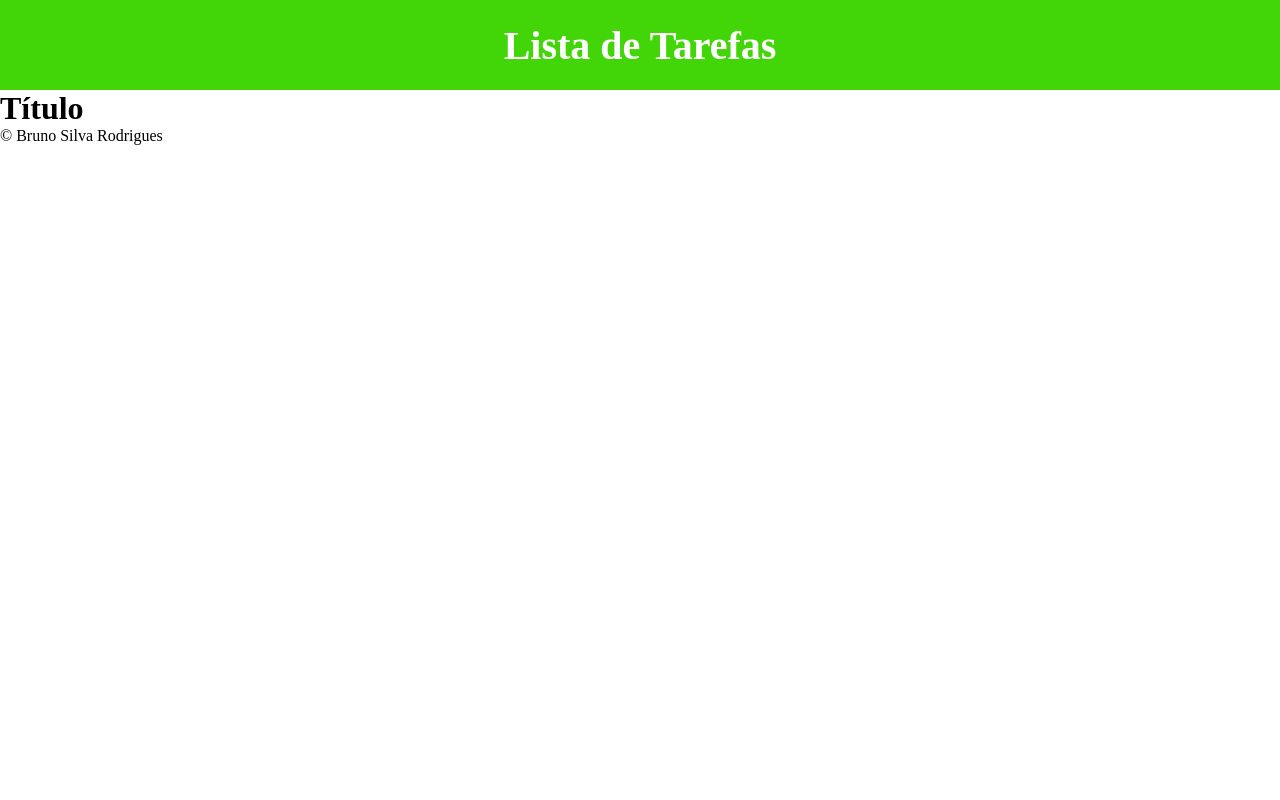
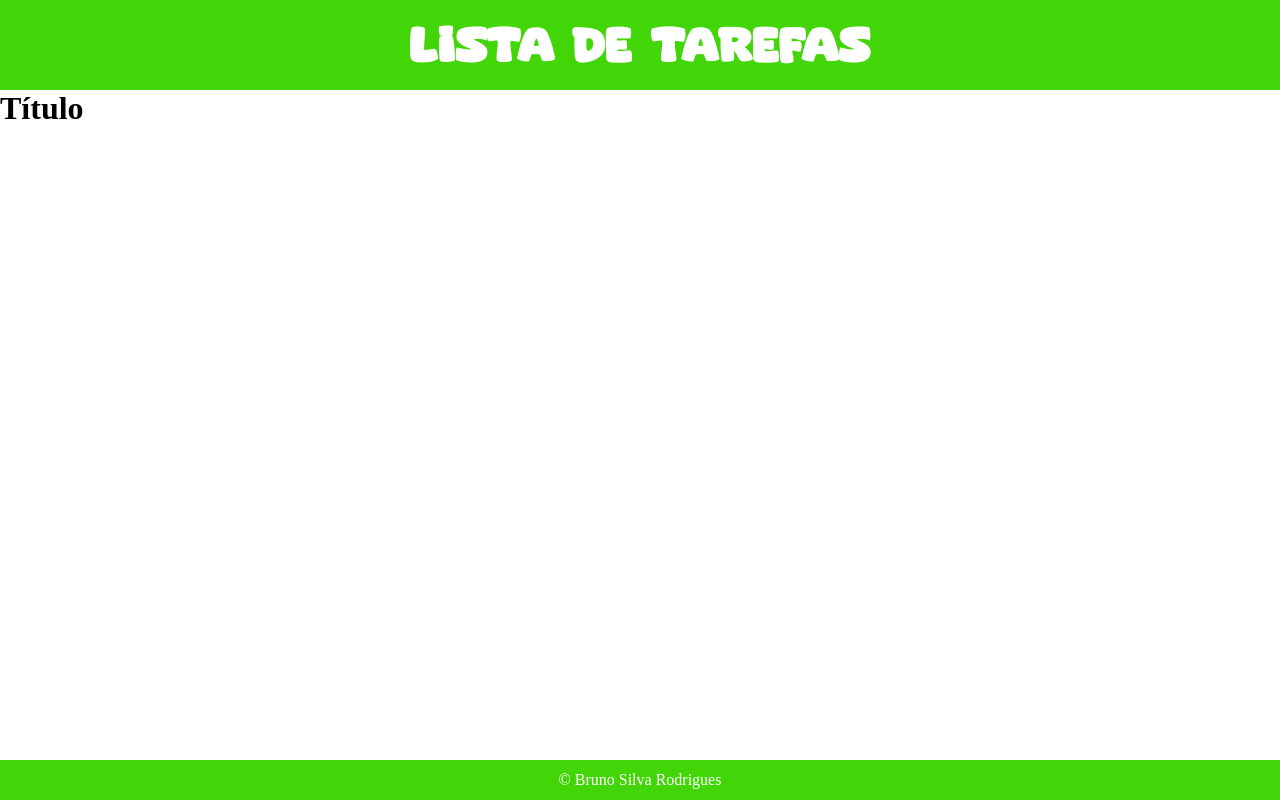
Before and after one commit to BrunoSilva03/CRUD, a plain HTML site: page index.html in a window 1280 px wide. Drawn offline with Linux system fonts and the light colour scheme.

Commit message:
estilos e dimensões do header

```diff
--- a/style.css
+++ b/style.css
@@ -1,4 +1,11 @@
 @charset "UTF-8";
+
+@font-face {
+    font-family: 'Super Comic';
+    src: url('fontes/Super\ Comic.ttf') format('truetype');
+    font-weight: normal;
+    font-style: normal;
+}
 
 * {
     margin: 0px;
@@ -6,6 +13,53 @@
     box-sizing: border-box;
 }
 
+@media screen and (max-width: 600px) {
+    header {
+        background: #42d608;
+        font-size: 12px;
+    }
+}
+
+/*Galaxy Fold*/
+@media screen and (min-width: 280px) and (max-width: 653px) {
+    header {
+        font-size: 10px;
+    }
+}
+
+@media screen and (min-width: 600px) and (max-width: 768px){
+    header {
+        font-size: 20px;
+    }
+}
+
+@media screen and (min-width: 768px) and (max-width: 992px) {
+
+}
+
+@media screen and (min-width: 993px) and (max-width: 1200px) {
+    header {
+        font-size: 20px;
+    }
+}
+
+@media screen and (min-width: 1200px) {
+    header {
+        font-size: 20px;
+    }
+}
+
+header {
+    background-color: #42d608;
+    display: flex;
+    justify-content: center;
+    align-items: center;
+    height: 90px;
+    font-family: 'Super Comic';
+    color: white;
+}
+
+/*
 header {
     display: flex;
     justify-content: center;
@@ -14,4 +68,28 @@ header {
     color: white;
     height: 90px;
     font-size: 20px;
+    font-family: 'Super Comic';
 }
+*/
+
+
+
+
+
+
+
+footer {
+    display: flex;
+    justify-content: center;
+    align-items: center;
+    background-color: #42d608;
+    color: white;
+    height: 40px;
+    margin: auto;
+
+    /*Essas 4 linhas fazem o padding(rodapé) ficar posicionado no final da página*/
+    bottom: 0;
+    left: 0;
+    position: fixed;
+    width: 100%;
+}
```
Also changed, not shown: fontes/Super Comic.ttf (added), 1 other file.
